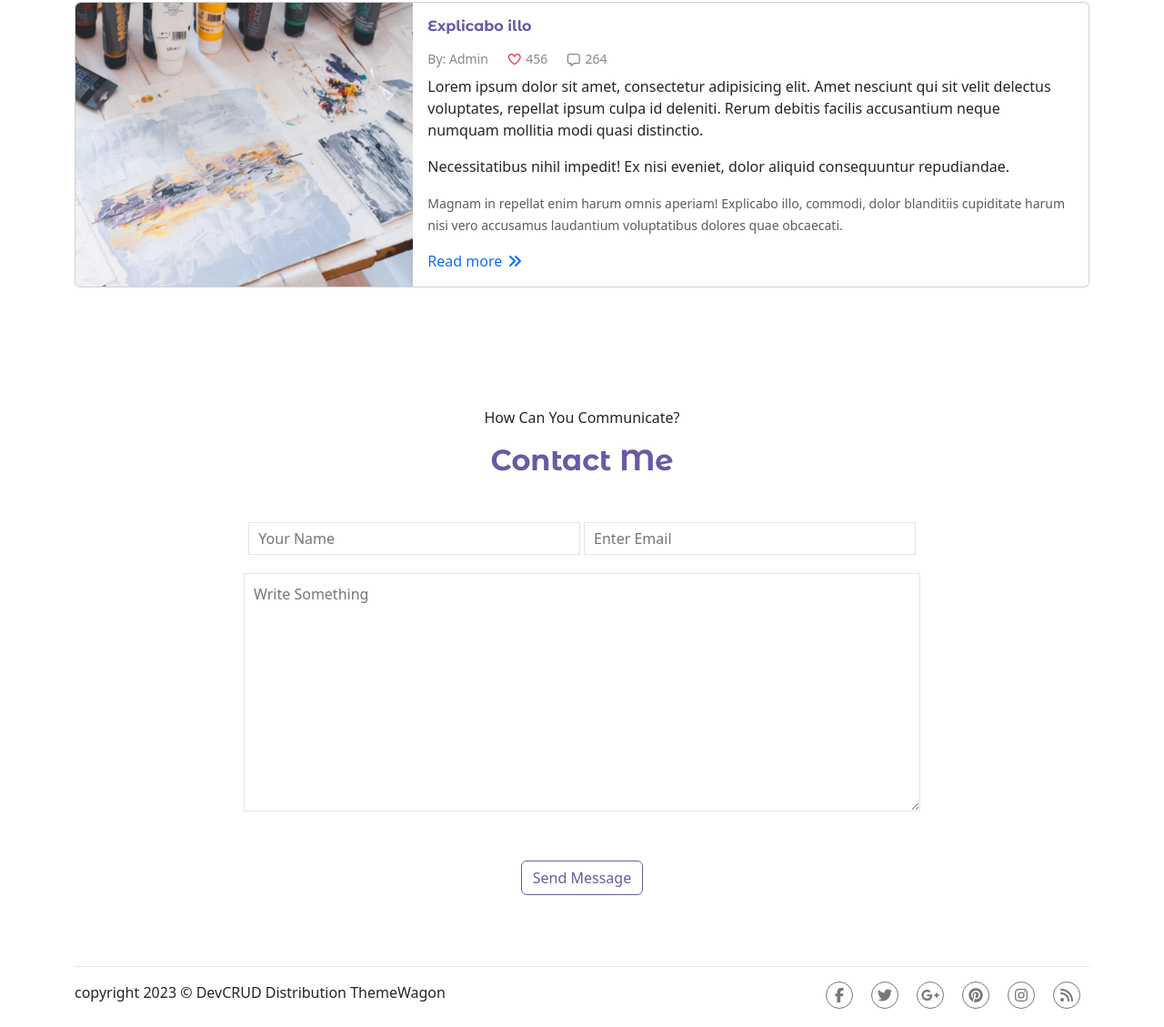
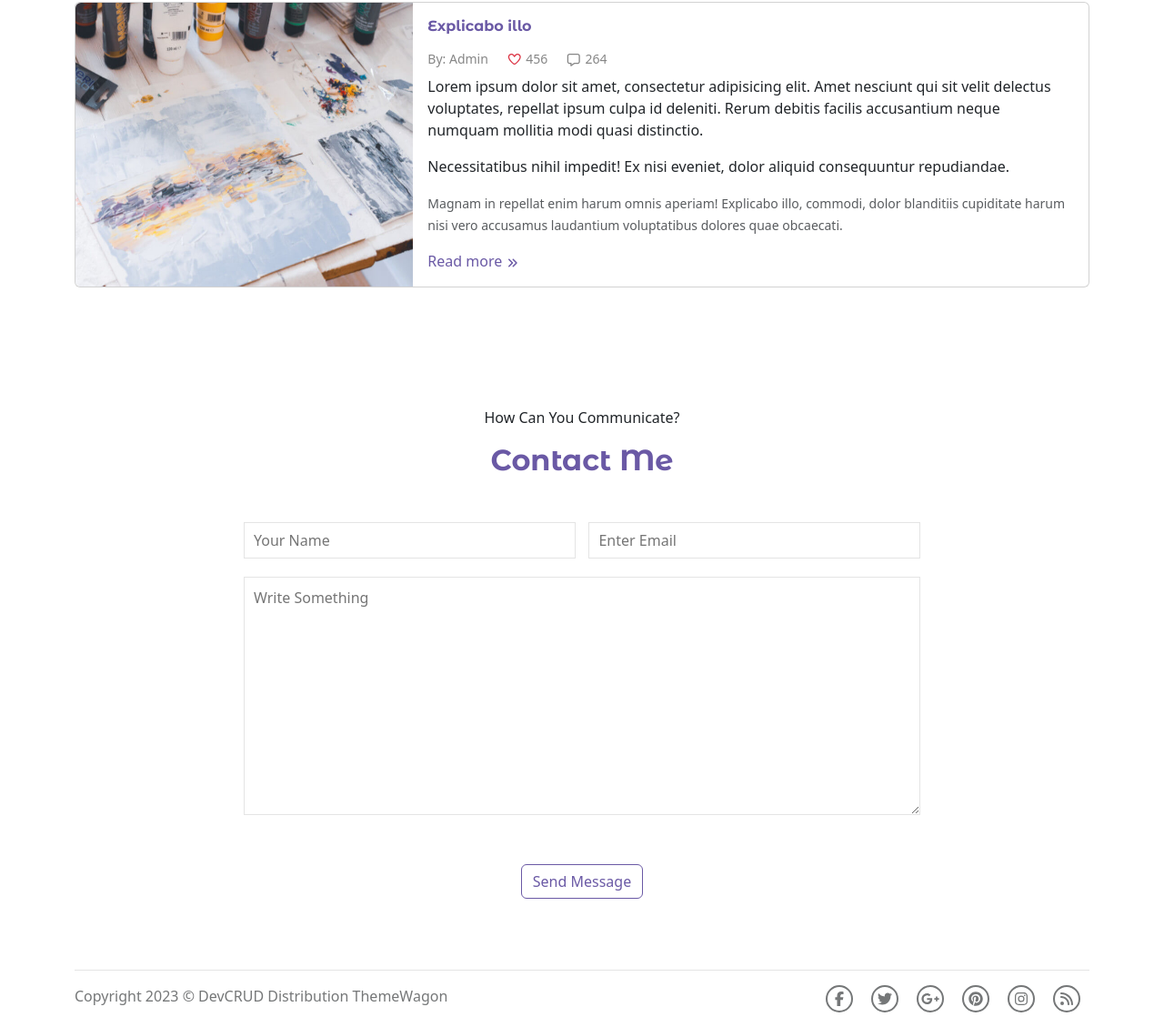
Before and after one commit to Pollockcorraya/assignment-Pollock, a plain HTML site: page index.html in a window 1280 px wide. Shown: the part 3889-5018 px from the top of the page at 91% size. Drawn offline with Linux system fonts and the light colour scheme.

Commit message:
Final Correction done

```diff
--- a/assets/css/style.css
+++ b/assets/css/style.css
@@ -79,6 +79,8 @@ header {
 .portfolio-img img {
     width: 100%;
 }
+
+/* Pricing CSS */
 .card img {
     width: 75px;
 }
@@ -100,6 +102,8 @@ span {
 .price-btn:hover {
     background-color: #6A59A5;
 }
+
+/* Announcement CSS */
 .announcement {
     background-color: #6A59A5;
 }
@@ -113,10 +117,13 @@ span {
 .announcement-btn {
     background-color: #fff;
     color: #000;
+    font-family: 'Montserrat Alternates', sans-serif;
 }
 .announcement-btn:hover {
     background-color: #fff;
 }
+
+/* Testimonial CSS */
 .testimonial-img {
     max-width: 45px;
     min-height: 45px;
@@ -149,13 +156,21 @@ span {
 .card-body small {
     color: #868686;
 }
-
+.blog a {
+    color: #6A59A5;
+}
+.angle {
+    font-size: 12px;
+    margin-top: 5px;
+    color: #6A59A5;
+}
+/* Contact CSS */
 .form {
     margin: 0 auto;
 }
-.form input {
+.name input{
     width: 49%;
-    padding: 5px 10px;
+    padding: 7px 10px;
     border: 1px solid #E4E4E4;
 }
 .form ::placeholder {
@@ -180,9 +195,12 @@ span {
     border-top:1px solid #E4E4E4;
     margin-top: 7%;
 }
+.footer p {
+    color:#757778;
+}
 .social-icon li a {
     color:#757778;
-    border: 1px solid #757778;
+    border: 2px solid #757778;
     width: 30px;
     height: 30px;
     display: flex;
--- a/index.html
+++ b/index.html
@@ -190,7 +190,7 @@
                       </div>
                     </div>
                     <div class="card text-center rounded-0 py-3">
-                        <div class="card-img">
+                        <div class="card-img shipped">
                             <img src="./assets/image/shipped.png" class="card-img-top" alt="shipped">
                         </div>
                       <div class="card-body">
@@ -207,8 +207,8 @@
                         <a href="#" class="btn price-btn text-light rounded-0">Subscribe</a>
                       </div>
                     </div>
-                    <div class="card text-center rounded-0 py-3">
-                        <div class="card-img">
+                    <div class="card text-center rounded-0 py-3 ">
+                        <div class="card-img shuttle">
                             <img src="./assets/image/shuttle.png" class="card-img-top" alt="shuttle">
                         </div>
                       <div class="card-body">
@@ -293,7 +293,7 @@
                           <p class="card-text">Lorem ipsum dolor sit amet, consectetur adipisicing elit. Amet nesciunt qui sit velit delectus voluptates, repellat ipsum culpa id deleniti. Rerum debitis facilis accusantium neque numquam mollitia modi quasi distinctio.</p>
                           <p>Necessitatibus nihil impedit! Ex nisi eveniet, dolor aliquid consequuntur repudiandae.</p>
                           <p class="card-text"><small class="text-muted">Magnam in repellat enim harum omnis aperiam! Explicabo illo, commodi, dolor blanditiis cupiditate harum nisi vero accusamus laudantium voluptatibus dolores quae obcaecati.</small></p>
-                          <a href="#" class="text-decoration-none">Read more <i class="fa-solid fa-angles-right"></i></a>
+                          <a href="#" class="text-decoration-none">Read more <i class="fa-solid fa-angles-right angle"></i></a>
                         </div>
                       </div>
                     </div>
@@ -312,7 +312,7 @@
                           <p class="card-text">Lorem ipsum dolor sit amet, consectetur adipisicing elit. Amet nesciunt qui sit velit delectus voluptates, repellat ipsum culpa id deleniti. Rerum debitis facilis accusantium neque numquam mollitia modi quasi distinctio.</p>
                           <p>Necessitatibus nihil impedit! Ex nisi eveniet, dolor aliquid consequuntur repudiandae.</p>
                           <p class="card-text"><small class="text-muted">Magnam in repellat enim harum omnis aperiam! Explicabo illo, commodi, dolor blanditiis cupiditate harum nisi vero accusamus laudantium voluptatibus dolores quae obcaecati.</small></p>
-                          <a href="#" class="text-decoration-none">Read more <i class="fa-solid fa-angles-right"></i></a>
+                          <a href="#" class="text-decoration-none">Read more <i class="fa-solid fa-angles-right angle"></i></a>
                         </div>
                       </div>
                     </div>
@@ -330,8 +330,10 @@
                 </div>
                 <div class="col-8 form text-center mt-5">
                     <form action="#">
-                        <input type="text" placeholder="your name">
-                        <input type="email" placeholder="enter email">
+                        <div class="name d-flex justify-content-between">
+                            <input type="text" placeholder="your name" class="d-block">
+                            <input type="email" placeholder="enter email" class="d-block">
+                        </div>
                         <textarea cols="30" rows="10" placeholder="Write Something"></textarea>
                     </form>
                     <a href="#" class="btn form-btn mt-5">Send Message</a>
@@ -347,7 +349,7 @@
             <div class="footer">
                 <div class="row mt-3">
                     <div class="col-6">
-                        <p>copyright 2023 &copy; DevCRUD Distribution ThemeWagon</p>
+                        <p>Copyright 2023 &copy; DevCRUD Distribution ThemeWagon</p>
                     </div>
                     <div class="col-6">
                         <ul class="social-icon list-unstyled d-flex justify-content-end">
```
